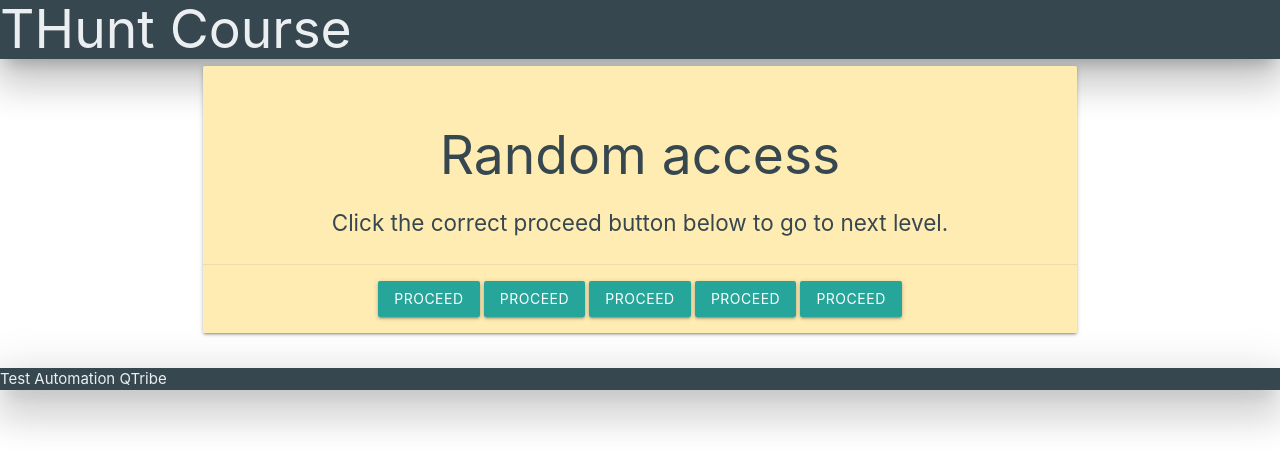
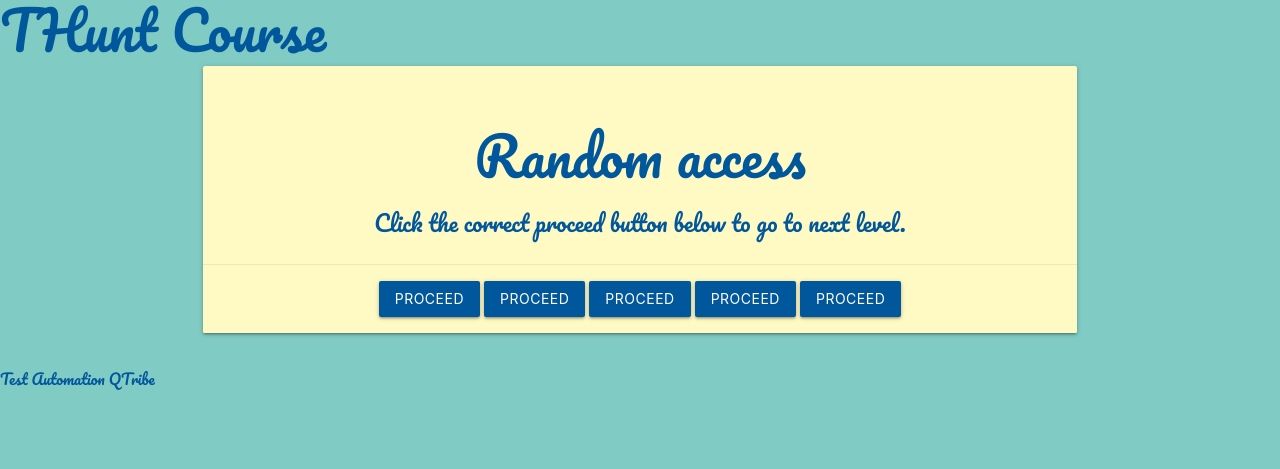
Before and after one commit to ramanqa/thunt.py, a Flask app: template templates/c1.html in a window 1280 px wide. Shown: the top 469 px of the page. Run offline with Flask 2, Linux system fonts and the light colour scheme; the template is opened without the code that fills it, so the values that code supplies are empty.

Commit message:
new chrome

```diff
--- a/http-server.py
+++ b/http-server.py
@@ -128,7 +128,7 @@ def response_a_video():
         return False
     if(float(played) < 8):
         return False
-    if(statu != "1"):
+    if(status != "1"):
         return False
     return True
 
--- a/templates/a_video.html
+++ b/templates/a_video.html
@@ -2,7 +2,7 @@
 {% block content %}
 <div class="row center-align">
   <div class="col s12">
-      <div class="card amber lighten-4">
+      <div class="card yellow lighten-4">
         <div class="card-content">
           <span class="card-title"><h2>A Video Player</h2></span>
           <div class="row">
@@ -14,7 +14,7 @@
                 <li>Mute the video </li>
                 <li>Click proceed</li>
               </ol>
-                  <button class="btn" id="aVideoSubmit" href="#">Proceed</a>
+              <button class="btn light-blue darken-4" id="aVideoSubmit" href="#">Proceed</a>
             </div>
             <div class="col s4">
               <div id="aVideoPlayer"></div>
--- a/templates/c1.html
+++ b/templates/c1.html
@@ -2,7 +2,7 @@
 {% block content %}
 <div class="row center-align">
   <div class="col s12">
-      <div class="card amber lighten-4">
+      <div class="card yellow lighten-4">
         <div class="card-content">
           <span class="card-title"><h2>Random access</h2></span>
           <p style="font-size: 1.5em;">
@@ -12,11 +12,11 @@
         <div class="card-action">
           <form id="c1form" method="POST" action="/r/c1">
           </form>
-          <button id="c1submitbutton1" class="btn">Proceed</button>
-          <button id="c1submitbutton2" class="btn">Proceed</button>
-          <button id="c1submitbutton3" class="btn">Proceed</button>
-          <button id="c1submitbutton4" class="btn">Proceed</button>
-          <button id="c1submitbutton5" class="btn">Proceed</button>
+          <button id="c1submitbutton1" class="btn light-blue darken-4">Proceed</button>
+          <button id="c1submitbutton2" class="btn light-blue darken-4">Proceed</button>
+          <button id="c1submitbutton3" class="btn light-blue darken-4">Proceed</button>
+          <button id="c1submitbutton4" class="btn light-blue darken-4">Proceed</button>
+          <button id="c1submitbutton5" class="btn light-blue darken-4">Proceed</button>
         </div>
       </div>
     </div>
--- a/templates/layout.html
+++ b/templates/layout.html
@@ -5,20 +5,28 @@
       <link href="https://fonts.googleapis.com/icon?family=Material+Icons" rel="stylesheet">
       <!--Import materialize.css-->
       <link rel="stylesheet" href="https://cdnjs.cloudflare.com/ajax/libs/materialize/1.0.0/css/materialize.min.css">
-
+      <link rel="preconnect" href="https://fonts.googleapis.com">
+      <link rel="preconnect" href="https://fonts.gstatic.com" crossorigin>
+      <link href="https://fonts.googleapis.com/css2?family=Lobster&family=Pacifico&display=swap" rel="stylesheet">
       <!--Let browser know website is optimized for mobile-->
       <meta name="viewport" content="width=device-width, initial-scale=1.0"/>
+
+      <style>
+        body {
+          font-family: 'Pacifico', 'Lobster', cursive;
+        }
+      </style>
     </head>
 
       <script src="https://ajax.googleapis.com/ajax/libs/jquery/3.6.0/jquery.min.js"></script>
-    <body>
-      <header class="blue-grey darken-3 z-depth-5">
-        <h2 class="blue-grey-text text-lighten-5" style="margin: 0px;"> THunt Course</h2>
+    <body class="teal lighten-3">
+      <header class="">
+        <h2 class="light-blue-text text-darken-4" style="margin: 0px;"> THunt Course</h2>
       </header>
-      <div class="container blue-grey-text text-darken-3">
+      <div class="container light-blue-text text-darken-4">
           {% block content %}{% endblock %}
       </div>
-      <footer class="blue-grey darken-3 blue-grey-text text-lighten-5 z-depth-5">
+      <footer class="light-blue-text text-darken-4">
         Test Automation QTribe
       <footer>
 
--- a/templates/not_a_bot.html
+++ b/templates/not_a_bot.html
@@ -2,7 +2,7 @@
 {% block content %}
 <div class="row center-align">
   <div class="col s12">
-      <div class="card amber lighten-4">
+      <div class="card yellow lighten-4">
         <div class="card-content">
           <span class="card-title"><h2>Not a Bot!</h2></span>
           <p style="font-size: 1.5em;">
@@ -19,7 +19,7 @@
                 </div>
                 <input type="hidden" id="notABotCaptchaWord" name="notABotCaptchaWord" />
               </form>
-              <button class="btn" id="notABotCaptchaSubmit" href="#">Submit Captcha</a>
+              <button class="btn light-blue darken-4" id="notABotCaptchaSubmit" href="#">Submit Captcha</a>
             </div>
           </div>
         </div>
--- a/templates/socket_gate.html
+++ b/templates/socket_gate.html
@@ -2,7 +2,7 @@
 {% block content %}
 <div class="row center-align">
   <div class="col s12">
-      <div class="card amber lighten-4">
+      <div class="card yellow lighten-4">
         <div class="card-content">
           <span class="card-title"><h2>Socket Gate</h2></span>
           <div class="row">
@@ -18,7 +18,7 @@
             <div class="col s4 m4 offset-m4 l4 offset-l4">
               <form id="socketGate" name="socketGate" action="/r/socket_gate" method="POST">
                 <input type="text" id="socketGateMessage" name="socketGateMessage"></input>
-                <button class="btn">Submit</button>
+                <button class="btn light-blue darken-4">Submit</button>
               </form>
             </div>
           </div>
```
Also changed, not shown: templates/crystal_maze.html (+6 -6 lines).
